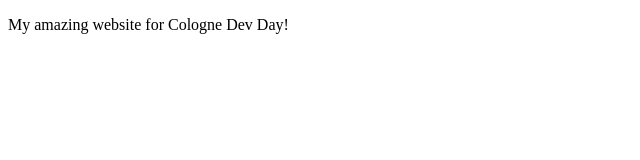
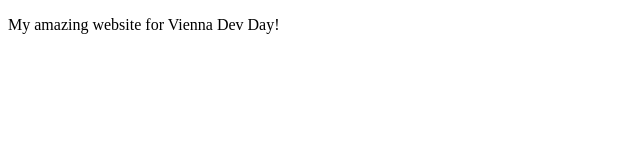
Before and after one commit to cobusbernard/aws-service-region-migration, a plain HTML site: page website/index.html in a window 1280 px wide. Shown: the full height of the page, 0-640 px from the left. Drawn offline with Linux system fonts and the light colour scheme.

Commit message:
Change name

```diff
--- a/website/index.html
+++ b/website/index.html
@@ -4,6 +4,6 @@
     <title>AWS Webinar</title>
   </head>
   <body>
-    <p>My amazing website for Cologne Dev Day!</p>
+    <p>My amazing website for Vienna Dev Day!</p>
   </body>
 </html>
```
